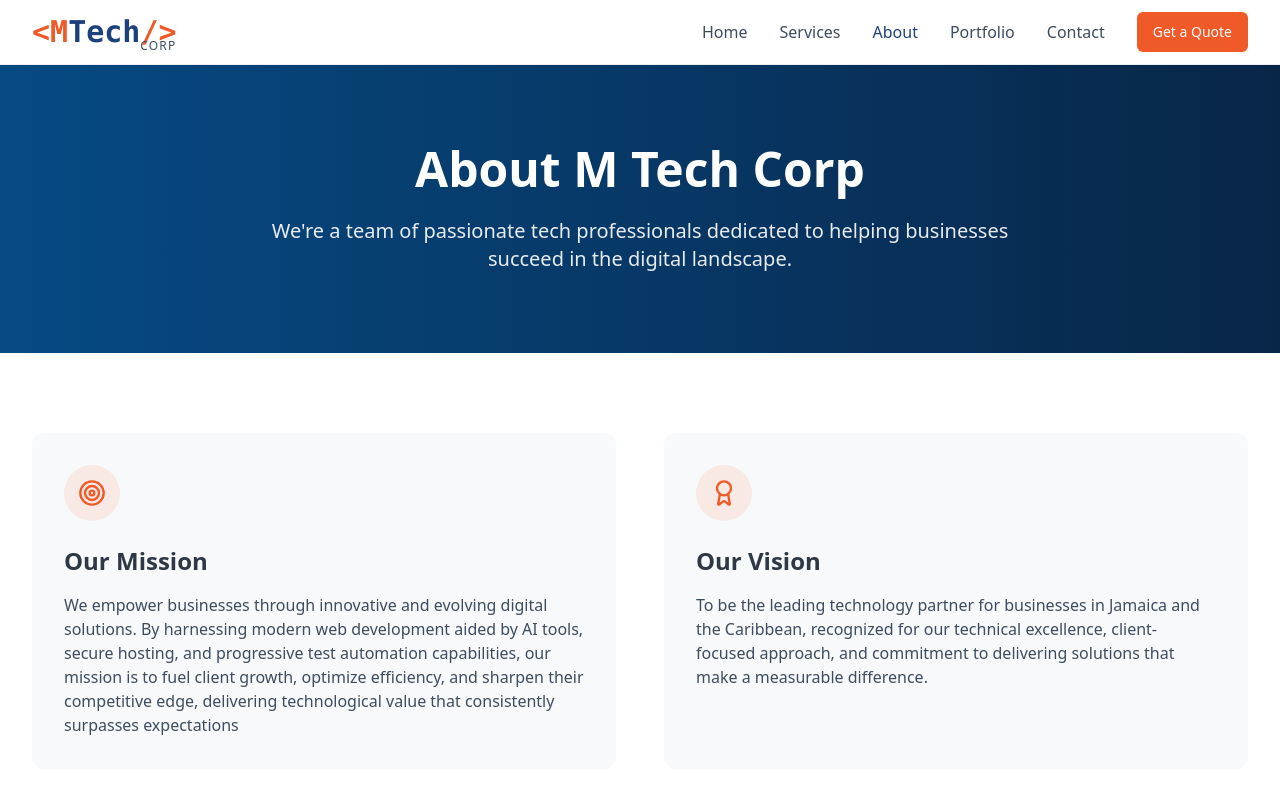
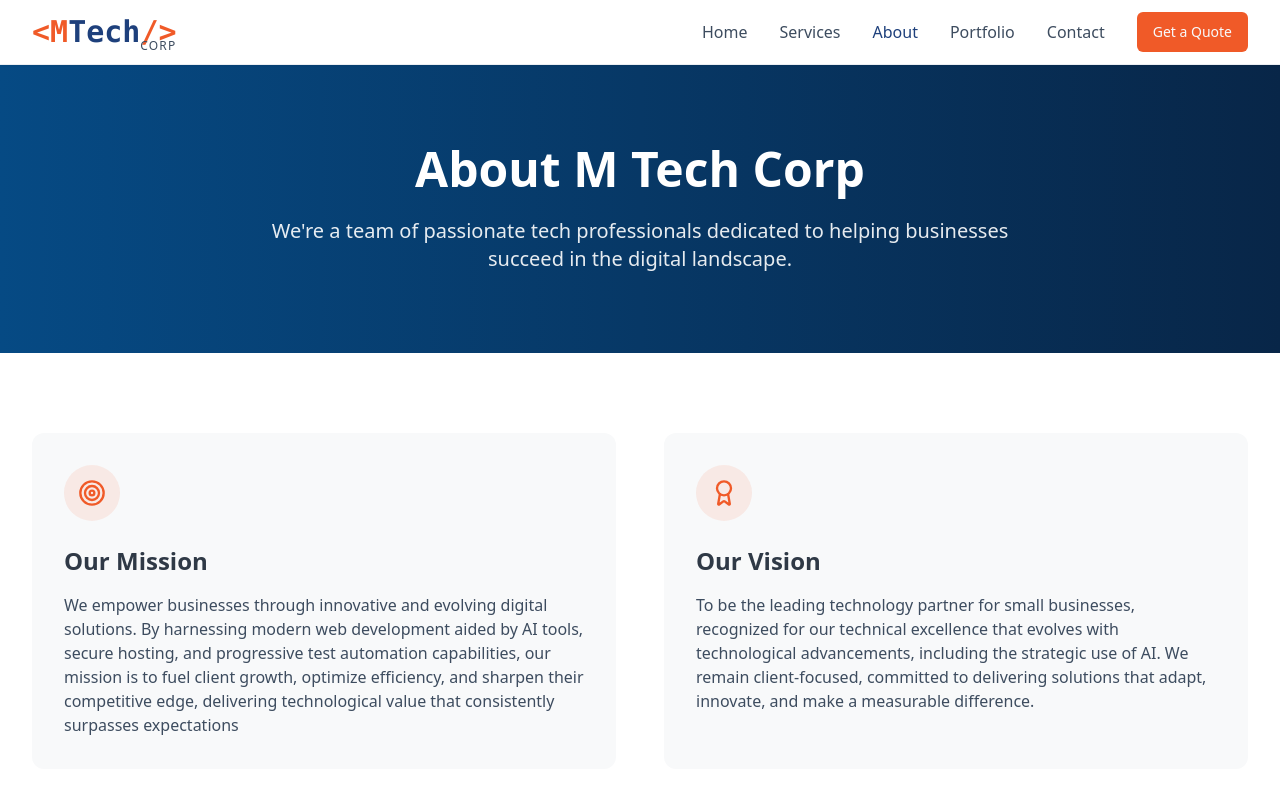
Before and after one commit to Moya876/mtech-digital-hub, a React (Vite) app: page /about in a window 1280 px wide. Shown: the top 800 px of the page. Built offline with nearby package versions, Linux system fonts and the light colour scheme.

Commit message:
Fix: Mission and vision statements
Correct the vision statement in the About page to ensure the correct information is displayed.

```diff
--- a/src/pages/About.tsx
+++ b/src/pages/About.tsx
@@ -36,7 +36,7 @@ We empower businesses through innovative and evolving digital solutions. By harn
               </div>
               <h2 className="text-2xl font-bold text-mtechGray-900 mb-4">Our Vision</h2>
               <p className="text-mtechGray-700">
-                To be the leading technology partner for businesses in Jamaica and the Caribbean, recognized for our technical excellence, client-focused approach, and commitment to delivering solutions that make a measurable difference.
+                To be the leading technology partner for small businesses, recognized for our technical excellence that evolves with technological advancements, including the strategic use of AI. We remain client-focused, committed to delivering solutions that adapt, innovate, and make a measurable difference.
               </p>
             </div>
           </div>
```
